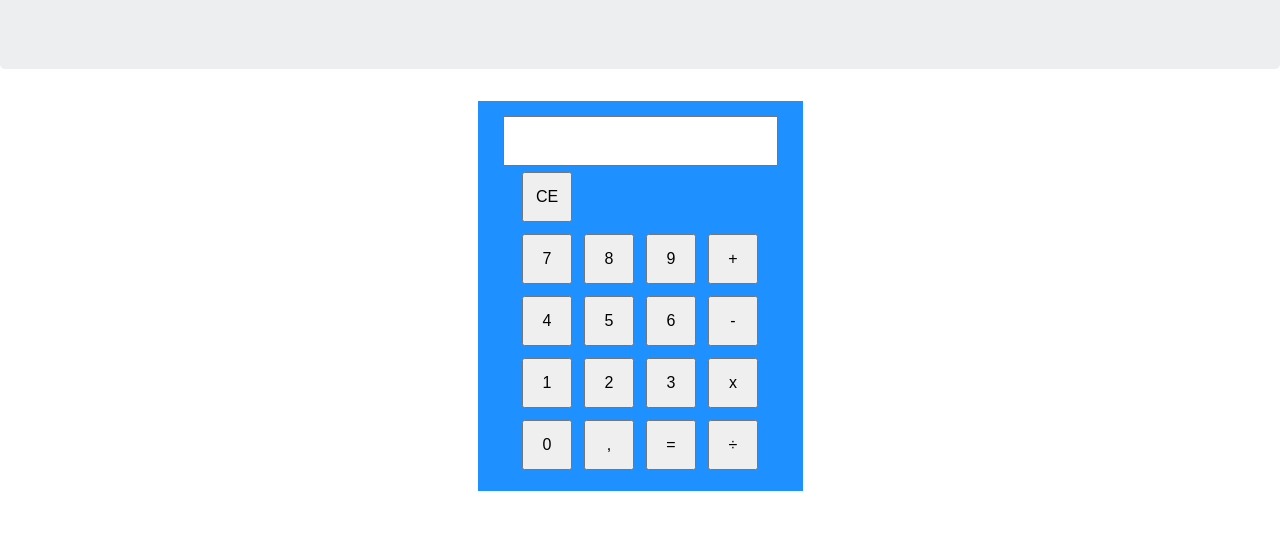
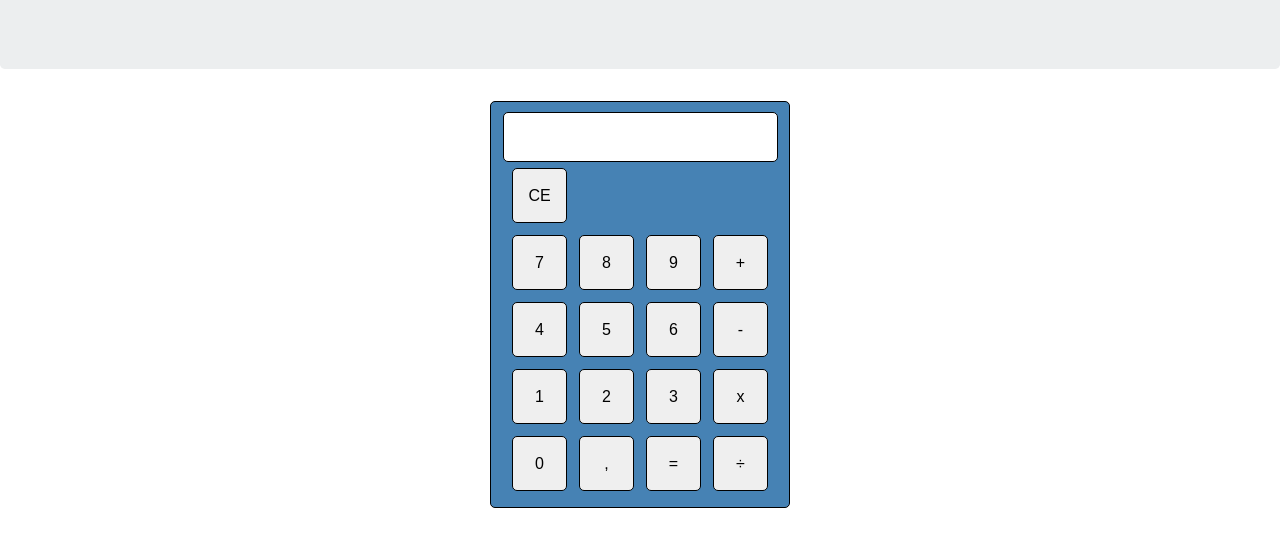
Before and after one commit to Sylvain059/Calculatrice, a plain HTML site: page index.html in a window 1280 px wide. Shown: the part 111-658 px from the top of the page. Drawn offline with Linux system fonts and the light colour scheme.

Commit message:
style.css / add style for button & input affichage

```diff
--- a/css/style.css
+++ b/css/style.css
@@ -7,27 +7,30 @@ body {
 }
 
 #affichage {
+	border: 1px solid black;
+	border-radius: 5px;
 	height: 50px;
+	padding: 5px;
 	width: 275px;
-}
-
-form {
-	padding-bottom: 25px;
-}
-
-.calculatrice {
-	background-color: dodgerblue;
-	margin: auto;
-	padding: 15px;
-	width: 325px;
 }
 
 table {
 	margin: auto;
 }
 
-td input {
-	height: 50px;
+.button {
+	border: 1px solid black;
+	border-radius: 5px;
+	height: 55px;
 	margin: 5px;
-	width: 50px;
+	width: 55px;
 }
+
+.calculatrice {
+	background-color: steelblue;
+	border: 1px solid black;
+	border-radius: 5px;
+	margin: auto;
+	padding: 10px;
+	width: 300px;
+}
```
